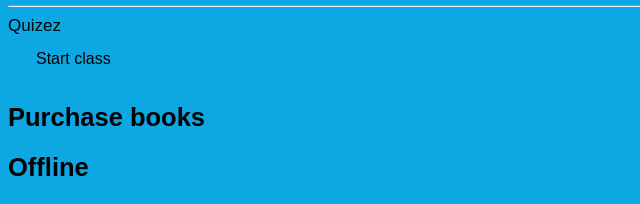
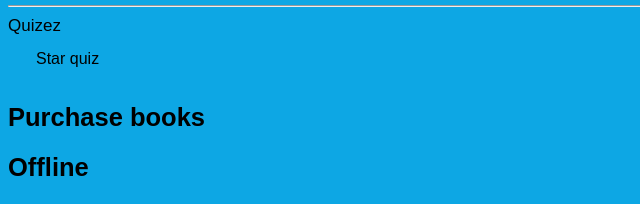
Before and after one commit to Ishaansingh/Studentd1dashboard, a plain HTML site: page Index.html in a window 1280 px wide. Shown: the part 957-1161 px from the top of the page, 0-640 px from the left. Drawn offline with Linux system fonts and the light colour scheme.

Commit message:
Add files via upload

```diff
--- a/Index.html
+++ b/Index.html
@@ -266,7 +266,7 @@ at the
 <hr>
 Quizez
 <form action="https://quiz7th.netlify.app/">
-  <button class="btn warning">Start class</button>
+  <button class="btn warning">Star quiz</button>
    </form>
 
 <h2>Purchase books</h2>
```
